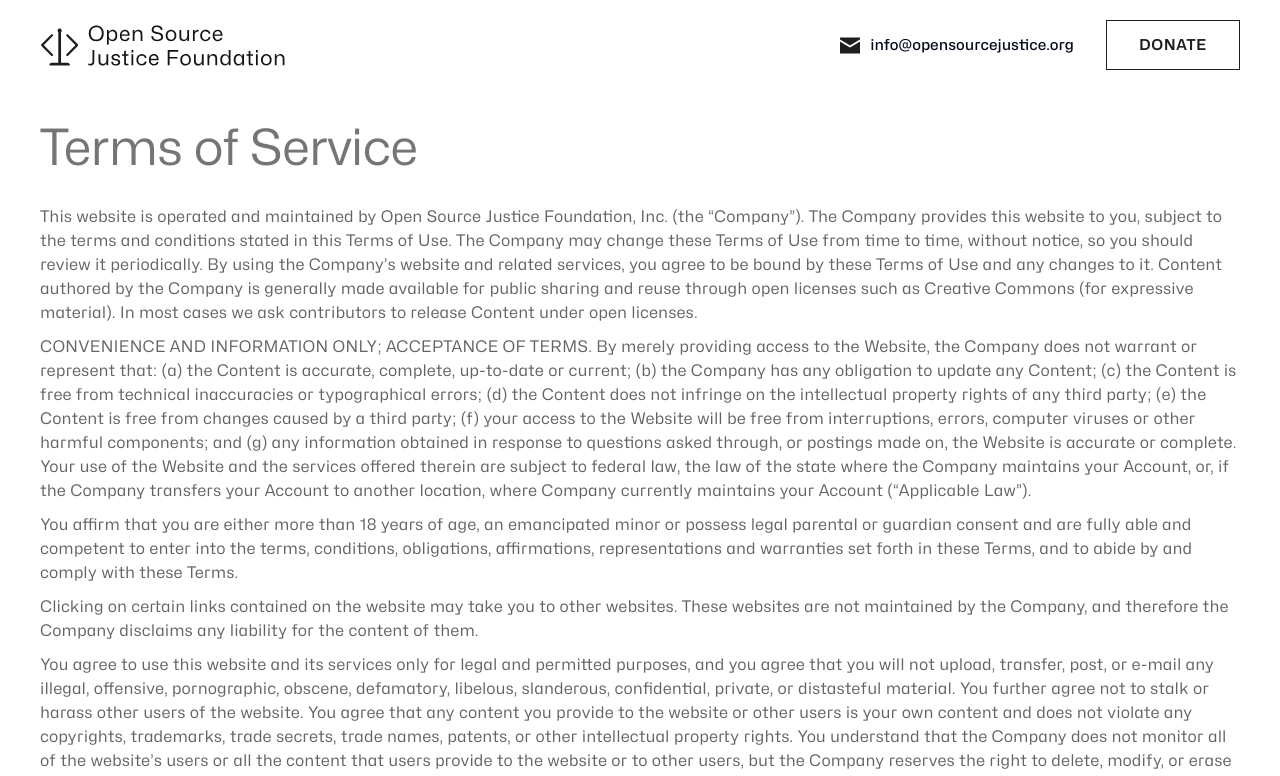
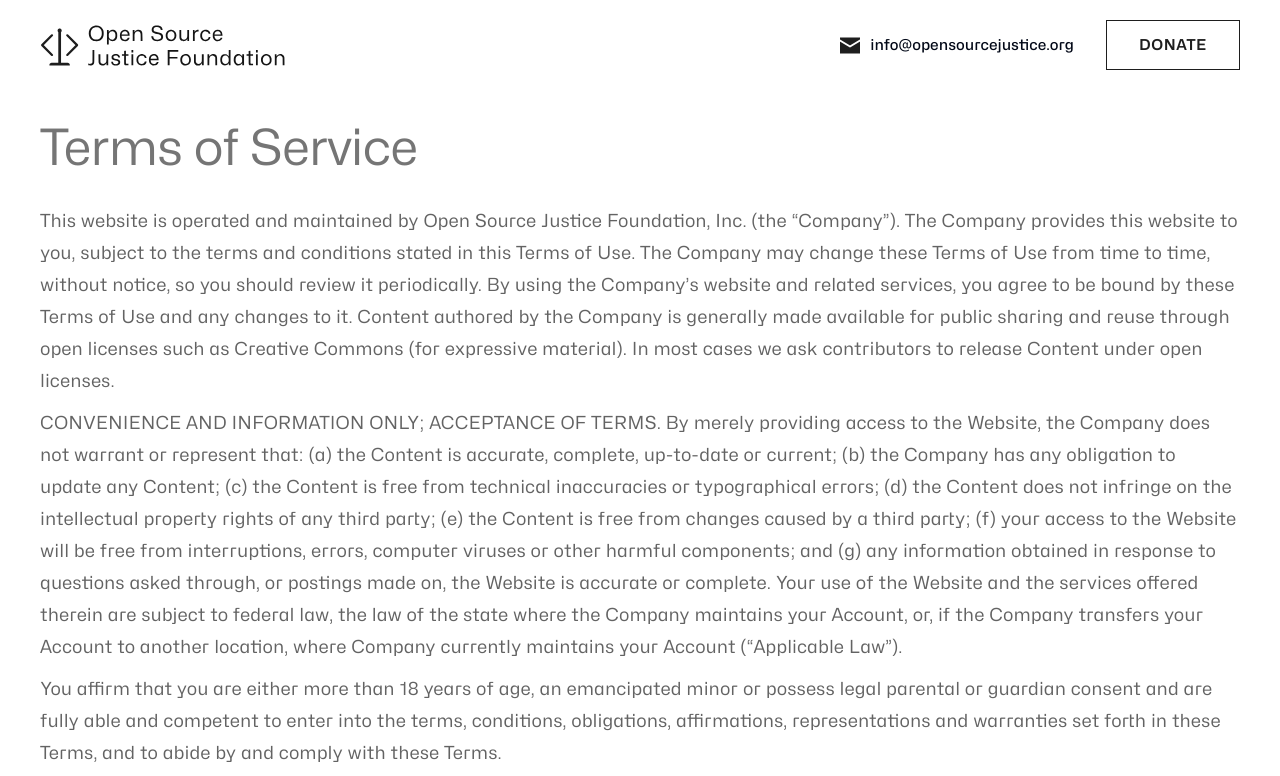
Before and after one commit to Open-Source-Justice-Foundation/Open-Source-Justice-Foundation.github.io, a Next.js app: page /terms-of-service in a window 1280 px wide. Shown: the top 776 px of the page. Built offline with nearby package versions, Linux system fonts and the light colour scheme.

Commit message:
tos and privacy policy

```diff
--- a/src/app/terms-of-service/page.tsx
+++ b/src/app/terms-of-service/page.tsx
@@ -10,7 +10,7 @@ export default function TOS() {
         <h2 className="mb-5 font-mona text-3xl md:text-5xl text-titleGrey">
           Terms of Service
         </h2>
-        <div className="flex flex-col gap-y-2.5 text-bodyGrey text-l font-hubot">
+        <div className="flex flex-col gap-y-2.5 text-bodyGrey text-lg font-hubot">
           <p>
             This website is operated and maintained by Open Source Justice
             Foundation, Inc. (the “Company”). The Company provides this website
```
